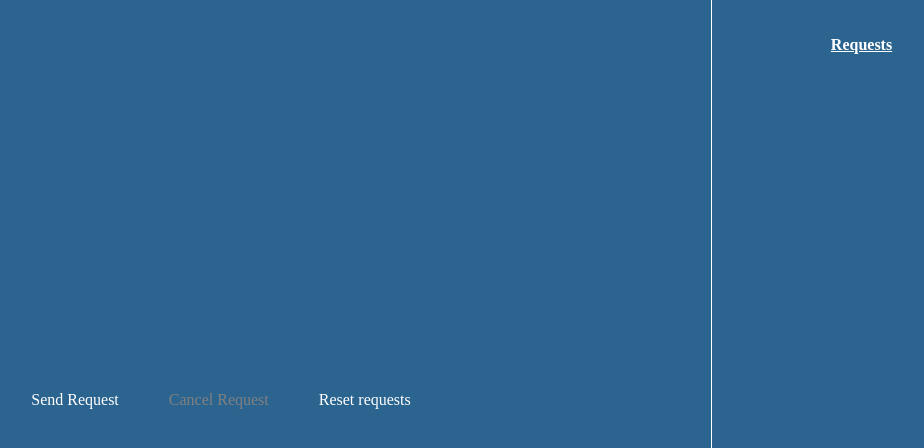
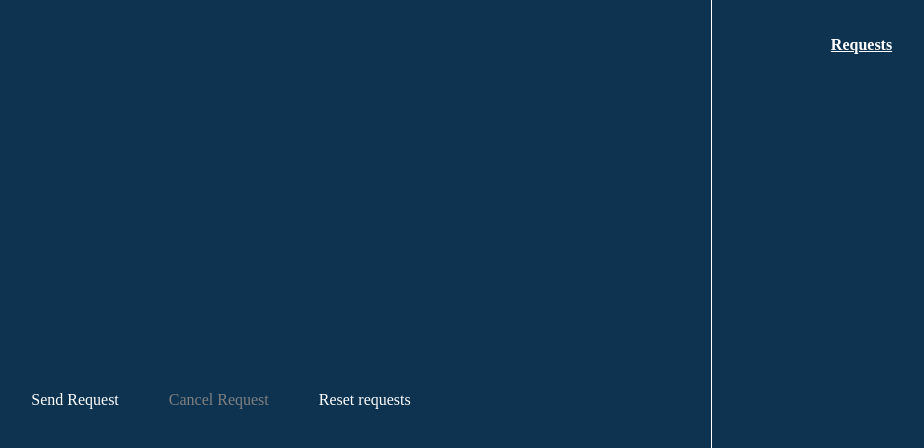
Before and after one commit to Rolanddoda/axios-cancel-previous-request, a Vue app: page / in a window 1280 px wide. Shown: the top 448 px of the page, without its empty margins (269-1193 px from the left). Built offline with nearby package versions, Linux system fonts and the light colour scheme.

Commit message:
Change background

```diff
--- a/src/App.vue
+++ b/src/App.vue
@@ -115,7 +115,7 @@ body {
   margin: 0;
   text-align: center;
   color: white;
-  background: #2c6490;
+  background: #0d3350;
 }
 
 #app {
```
